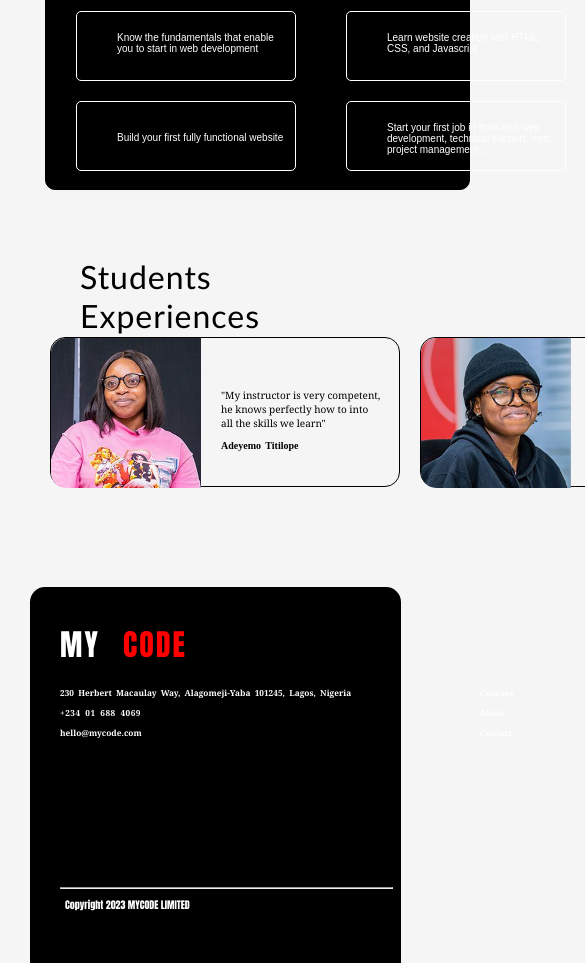
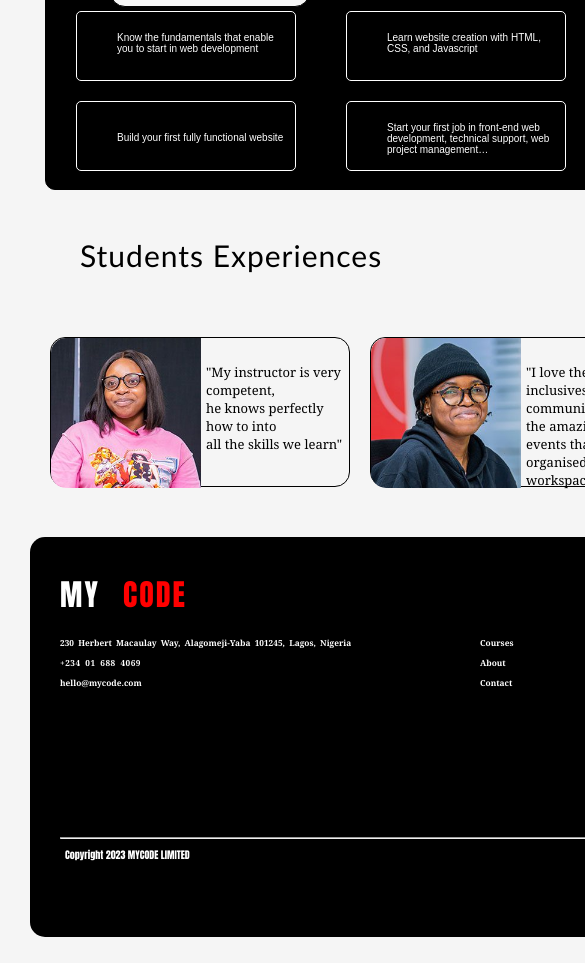
Before and after one commit to DaddyV-prog/mycode.io, a plain HTML site: page index.html in a window 390 px wide. Shown: the part 513-1476 px from the top of the page, 585 px wide, since content can reach past the window. Drawn offline with Linux system fonts and the light colour scheme.

Commit message:
425px mobile phone successful

```diff
--- a/static/CSS/web.css
+++ b/static/CSS/web.css
@@ -601,12 +601,9 @@ this is also ok */
         /* border: 2px solid black; */
     }
     nav .nav_search form input{
-        top: 25px;
-        right: 70px;
-    }
-    header .selection select{
         visibility: hidden;
     }
+
     /* nav ul li{
         font-size: x-large;
     } */
@@ -619,11 +616,15 @@ this is also ok */
         font-size: large;
     }
     .fixed_box_container {
-        top: 200px;
+        top: 220px;
         right: 80px;
         position: fixed;
         /* z-index: 1; */
         /* visibility: hidden; */
+    }
+    .student_experience{
+        top: 750px;
+        font-size: 30px;
     }
     .container{
         width: 155%;
@@ -634,8 +635,26 @@ this is also ok */
     }
     aside .aside_container{
         /* width: 100%; */
-        width: 425px;
+        width: 155%;
         background-color: black;
         /* position: ; */
     }
+    .student1,.student2{
+        width: 300px;
+    }
+    .student1 span, .student2 span{
+        font-size: small;
+        top: 25px;
+        left: 155px;
+    }
+    .student2, #student2{
+        left: 370px;
+    }
+    .student1 em,.student2 em{
+        visibility: hidden;
+    }
+    .footer{
+        width: 155%;
+        top:1050px
+    }
 }
```
